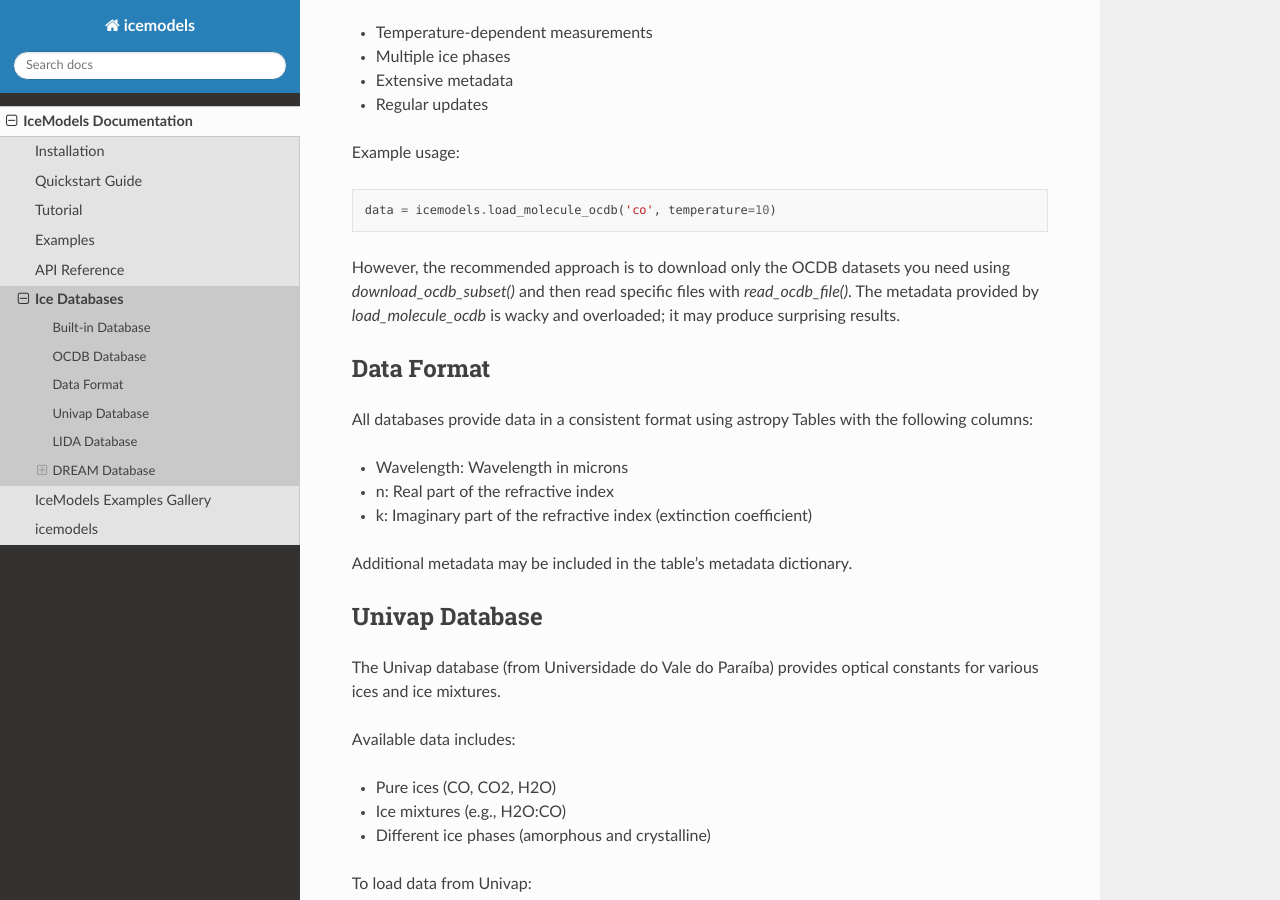
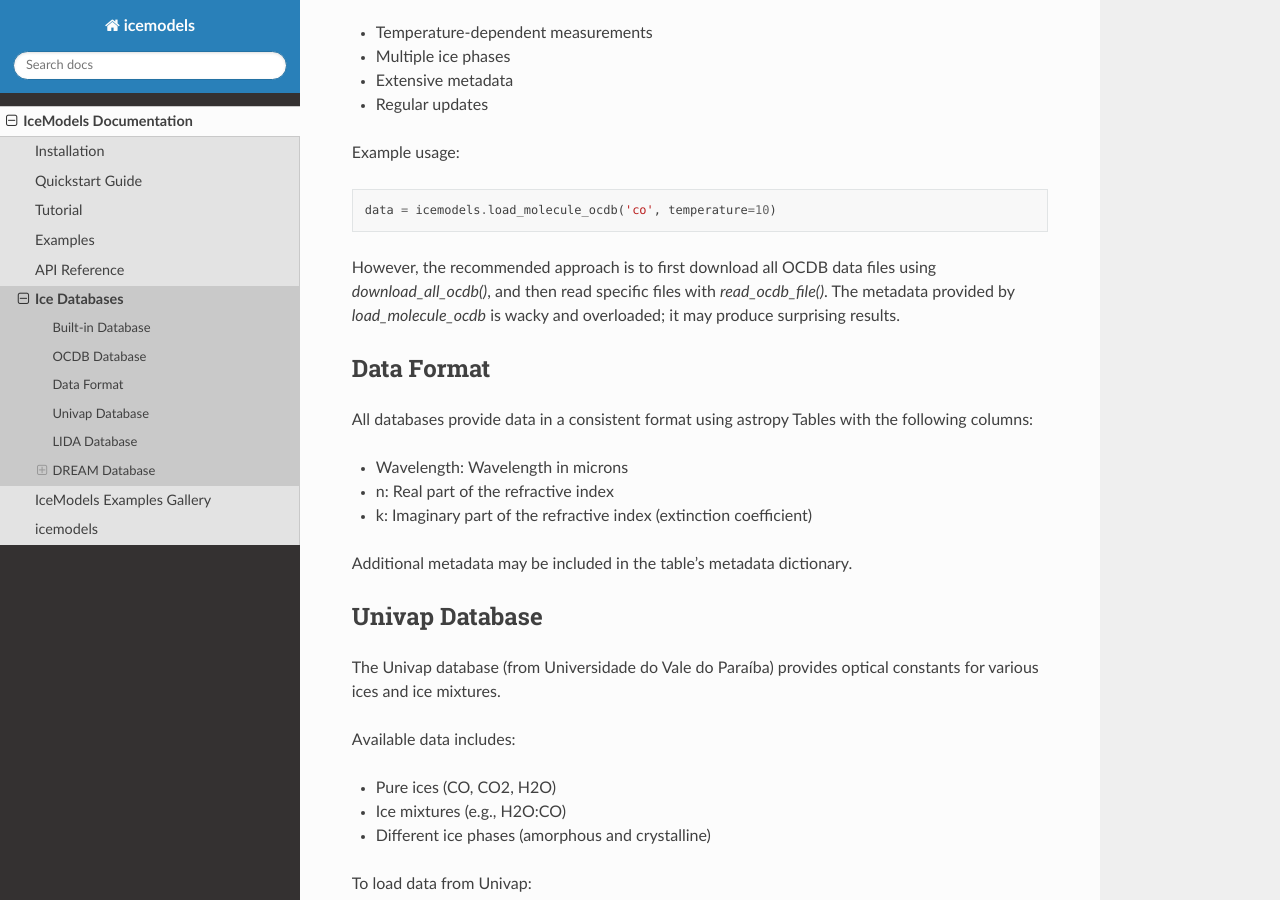
Before and after one commit to keflavich/icemodels, a Sphinx documentation site: the page built from docs/icemodels/databases.rst, in a window 1280 px wide and 900 px high, scrolled down 659 px. Built offline with Sphinx 7.4.7 and the Read the Docs theme 3.1.0, drawn with Linux system fonts in a browser that asks for light colours.

Commit message:
fix recommended approach

```diff
--- a/docs/icemodels/databases.rst
+++ b/docs/icemodels/databases.rst
@@ -36,7 +36,7 @@ Example usage:
     data = icemodels.load_molecule_ocdb('co', temperature=10)
 
 
-However, the recommended approach is to download only the OCDB datasets you need using `download_ocdb_subset()` and then read specific files with `read_ocdb_file()`.
+However, the recommended approach is to first download all OCDB data files using `download_all_ocdb()`, and then read specific files with `read_ocdb_file()`.
 The metadata provided by `load_molecule_ocdb` is wacky and overloaded; it may produce surprising results.
 
 Data Format
```
Also changed, not shown: 1 other file.
